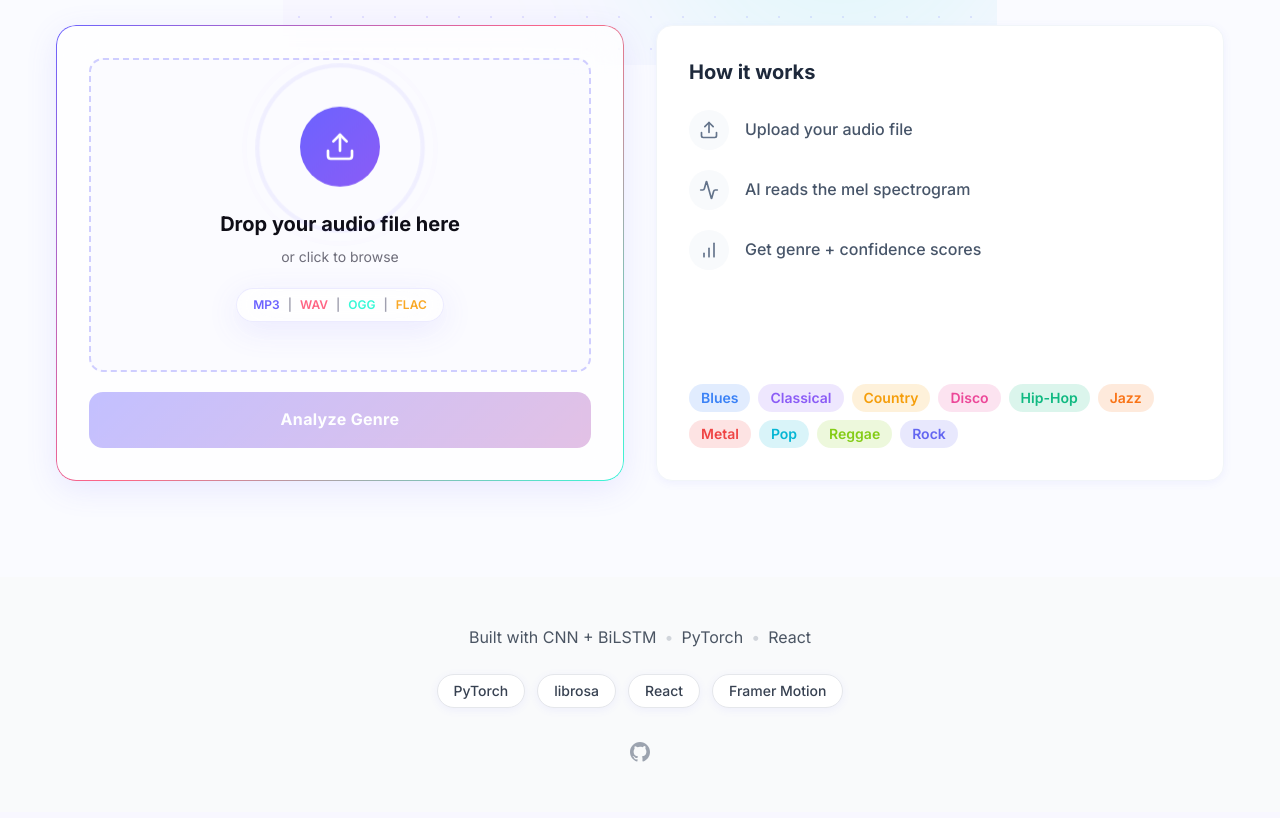
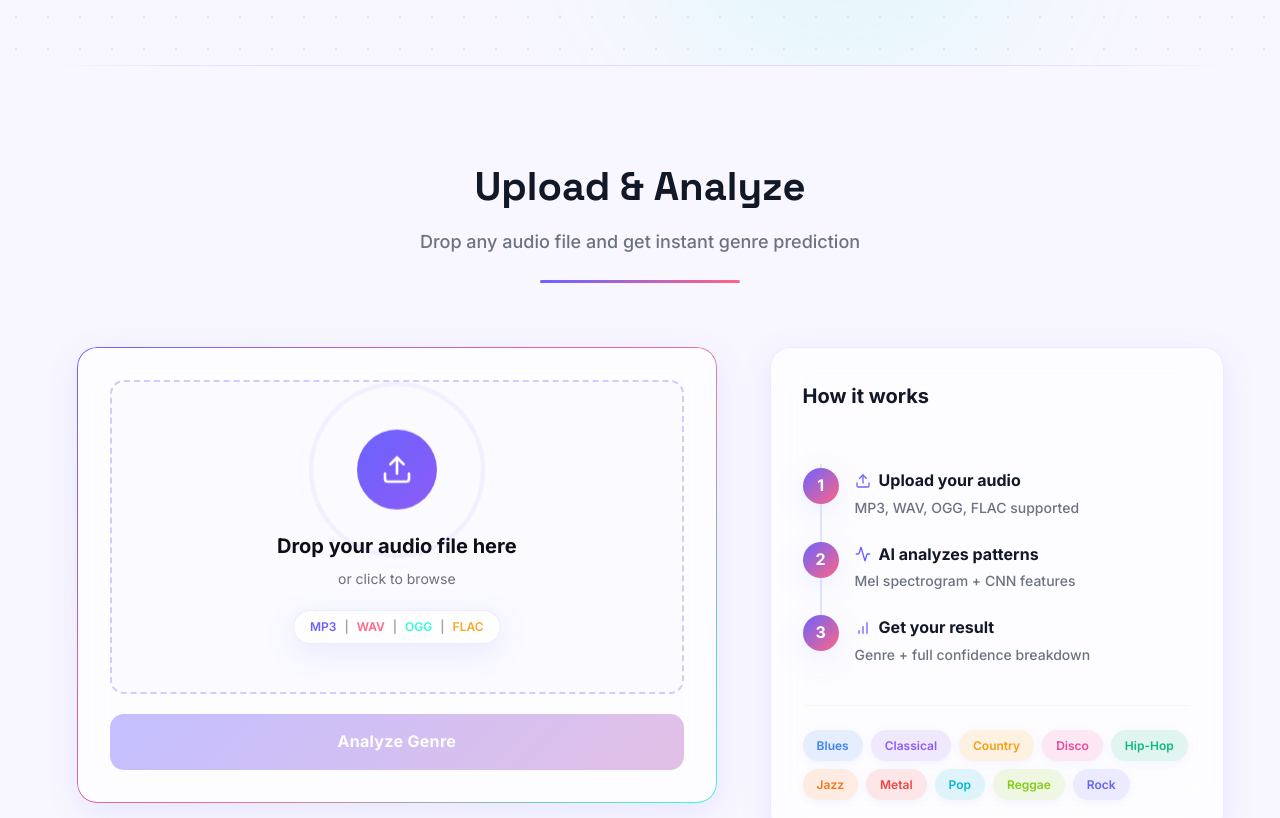
Before and after one commit to neeraj214/Music-Genre-Classification-from-Spectrograms, a React (Vite) app in the folder frontend/: page / in a window 1280 px wide. Shown: the part 803-1621 px from the top of the page. Built offline with nearby package versions, Linux system fonts and the light colour scheme; no server answers.

Commit message:
feat: final App.jsx assembly with page transitions and layout polish

```diff
--- a/frontend/src/App.jsx
+++ b/frontend/src/App.jsx
@@ -1,6 +1,6 @@
-import React from 'react';
-import { AnimatePresence } from 'framer-motion';
-import { Upload, Activity, BarChart } from 'lucide-react';
+import React, { useRef } from 'react';
+import { motion, AnimatePresence, useInView } from 'framer-motion';
+import { Upload, Activity, BarChart, ChevronDown } from 'lucide-react';
 
 // Components
 import Navbar from './components/Navbar';
@@ -20,6 +20,34 @@ import { useGenrePrediction } from './hooks/useGenrePrediction';
 import { GENRE_COLORS } from './utils/genreColors';
 import { capitalizeGenre } from './utils/formatters';
 
+// --- Shared Animated Section Wrapper ---
+const AnimatedSection = ({ children, id, className = '' }) => {
+  return (
+    <motion.section
+      id={id}
+      className={`w-full max-w-[1200px] mx-auto px-4 py-[80px] ${className}`}
+      initial={{ opacity: 0, y: 60 }}
+      whileInView={{ opacity: 1, y: 0 }}
+      viewport={{ once: true, margin: "-100px" }}
+      transition={{ type: "spring", stiffness: 80, damping: 16 }}
+    >
+      {children}
+    </motion.section>
+  );
+};
+
+// --- Section Divider ---
+const SectionDivider = () => (
+  <div className="w-full flex justify-center">
+    <div
+      className="h-[1px] w-full max-w-[1200px]"
+      style={{
+        background: 'linear-gradient(90deg, transparent, rgba(108,99,255,0.2) 20%, rgba(108,99,255,0.2) 80%, transparent)'
+      }}
+    />
+  </div>
+);
+
 const App = () => {
   const { file, audioURL, handleFileSelect, handleRemove, error: uploadError } = useAudioUpload();
   const { result, isLoading, error: predictError, predict, reset } = useGenrePrediction();
@@ -30,16 +58,13 @@ const App = () => {
     } else {
       handleRemove();
     }
-    reset(); // reset prediction when file changes
+    reset();
   };
 
   const handleAnalyze = () => {
-    if (file) {
-      predict(file);
-    }
+    if (file) predict(file);
   };
 
-  // Convert all_scores object to array for GenreResult if result exists
   const formattedResult = result ? {
     ...result,
     all_scores: Object.entries(result.all_scores).map(([genre, score]) => ({ genre, score }))
@@ -47,20 +72,90 @@ const App = () => {
 
   const genres = Object.keys(GENRE_COLORS);
 
+  const handleScrollToResults = () => {
+    const el = document.getElementById('results');
+    if (el) el.scrollIntoView({ behavior: 'smooth' });
+  };
+
+  // For the How It Works list animation
+  const containerVariants = {
+    hidden: { opacity: 0 },
+    show: {
+      opacity: 1,
+      transition: { staggerChildren: 0.2, delayChildren: 0.1 }
+    }
+  };
+
+  const itemVariants = {
+    hidden: { opacity: 0, scale: 0.5 },
+    show: { opacity: 1, scale: 1, transition: { type: "spring", stiffness: 200 } }
+  };
+
   return (
-    <div className="min-h-screen flex flex-col bg-[#FAFBFF] font-['Inter'] text-slate-800">
+    <div className="min-h-screen flex flex-col relative font-['Inter'] text-slate-800" style={{ backgroundColor: '#F8F7FF' }}>
+
+      {/* ── Background Orbs & Dots (Persisting across all app) ── */}
+      <div className="fixed inset-0 pointer-events-none z-[-1] overflow-hidden bg-[#F8F7FF]">
+        {/* Subtle dot grid */}
+        <div
+          className="absolute inset-0"
+          style={{
+            backgroundImage: 'radial-gradient(var(--border-medium) 1px, transparent 1px)',
+            backgroundSize: '40px 40px',
+            opacity: 0.3
+          }}
+        />
+        {/* Faint Orbs */}
+        <div
+          className="absolute top-[-10%] left-[-10%] w-[50%] h-[50%] rounded-full blur-[120px] opacity-20"
+          style={{ background: 'var(--brand-violet)' }}
+        />
+        <div
+          className="absolute top-[40%] right-[-10%] w-[40%] h-[50%] rounded-full blur-[120px] opacity-[0.15]"
+          style={{ background: 'var(--brand-cyan)' }}
+        />
+        <div
+          className="absolute bottom-[-10%] left-[20%] w-[40%] h-[40%] rounded-full blur-[120px] opacity-10"
+          style={{ background: 'var(--brand-pink)' }}
+        />
+      </div>
+
       <Navbar />
 
-      <main className="flex-grow flex flex-col items-center w-full">
+      <main className="flex-grow flex flex-col w-full z-10">
         <HeroSection />
 
-        {/* Main Content Area */}
-        <div className="w-full max-w-[1200px] mx-auto px-4 flex flex-col gap-8 -mt-10 relative z-10 pb-16">
+        <SectionDivider />
 
-          {/* Top Section: Upload vs How It Works */}
-          <div className="grid grid-cols-1 lg:grid-cols-2 gap-8">
-            {/* Left Column: Upload */}
-            <div className="w-full">
+        {/* ── Upload & Analyze Section ── */}
+        <AnimatedSection id="upload" className="pt-24">
+
+          {/* Section Header */}
+          <div className="text-center flex flex-col items-center mb-16 relative">
+            <h2
+              className="text-[40px] font-[800] text-gray-900 leading-tight mb-4"
+              style={{ fontFamily: "'Space Grotesk', sans-serif" }}
+            >
+              Upload & Analyze
+            </h2>
+            <p className="text-lg text-gray-500 font-medium mb-6">
+              Drop any audio file and get instant genre prediction
+            </p>
+            {/* Animated Underline */}
+            <motion.div
+              className="h-[3px] rounded-full"
+              style={{ background: 'linear-gradient(90deg, #6C63FF, #FF6584)' }}
+              initial={{ width: 0 }}
+              whileInView={{ width: 200 }}
+              viewport={{ once: true }}
+              transition={{ duration: 0.8, delay: 0.2, ease: "easeOut" }}
+            />
+          </div>
+
+          {/* Two Column Layout */}
+          <div className="flex flex-col lg:flex-row gap-8">
+            {/* Left: UploadZone */}
+            <div className="w-full lg:flex-[1.2]">
               <UploadZone
                 file={file}
                 onFileSelect={handleFileChange}
@@ -71,70 +166,168 @@ const App = () => {
               {predictError && <p className="text-red-500 text-center mt-4 font-medium">{predictError}</p>}
             </div>
 
-            {/* Right Column: How it Works static card */}
-            <div className="bg-white rounded-[16px] shadow-sm border border-slate-100 p-8 w-full h-full flex flex-col justify-between">
-              <div>
-                <h3 className="text-xl font-bold mb-6 text-slate-800">How it works</h3>
-                <ul className="space-y-5 mb-8">
-                  <li className="flex items-center gap-4 text-slate-600 font-medium">
-                    <div className="w-10 h-10 rounded-full bg-slate-50 flex items-center justify-center text-slate-500 shrink-0">
-                      <Upload size={20} />
+            {/* Right: How it Works */}
+            <div className="w-full lg:flex-[0.8]">
+              <div className="glass-card p-8 h-full flex flex-col relative overflow-hidden">
+                <h3 className="text-[20px] font-[700] text-gray-900 mb-8 z-10">How it works</h3>
+
+                <motion.div
+                  className="space-y-6 mb-10 flex-grow z-10 relative"
+                  variants={containerVariants}
+                  initial="hidden"
+                  whileInView="show"
+                  viewport={{ once: true, margin: "-50px" }}
+                >
+                  {/* Left animated border track connecting steps */}
+                  <div className="absolute left-[17px] top-[20px] bottom-[20px] w-[2px] bg-indigo-100 z-[-1]" />
+
+                  {/* Step 1 */}
+                  <div className="flex items-start gap-4">
+                    <motion.div variants={itemVariants} className="w-[36px] h-[36px] rounded-full bg-gradient-to-br from-[#6C63FF] to-[#FF6584] flex items-center justify-center text-white font-bold shrink-0 shadow-md">
+                      1
+                    </motion.div>
+                    <div>
+                      <h4 className="font-bold text-gray-900 flex items-center gap-2 mb-1">
+                        <Upload size={16} className="text-[#6C63FF]" /> Upload your audio
+                      </h4>
+                      <p className="text-sm font-medium text-gray-500">MP3, WAV, OGG, FLAC supported</p>
                     </div>
-                    <span>Upload your audio file</span>
-                  </li>
-                  <li className="flex items-center gap-4 text-slate-600 font-medium">
-                    <div className="w-10 h-10 rounded-full bg-slate-50 flex items-center justify-center text-slate-500 shrink-0">
-                      <Activity size={20} />
+                  </div>
+
+                  {/* Step 2 */}
+                  <div className="flex items-start gap-4">
+                    <motion.div variants={itemVariants} className="w-[36px] h-[36px] rounded-full bg-gradient-to-br from-[#6C63FF] to-[#FF6584] flex items-center justify-center text-white font-bold shrink-0 shadow-md">
+                      2
+                    </motion.div>
+                    <div>
+                      <h4 className="font-bold text-gray-900 flex items-center gap-2 mb-1">
+                        <Activity size={16} className="text-[#6C63FF]" /> AI analyzes patterns
+                      </h4>
+                      <p className="text-sm font-medium text-gray-500">Mel spectrogram + CNN features</p>
                     </div>
-                    <span>AI reads the mel spectrogram</span>
-                  </li>
-                  <li className="flex items-center gap-4 text-slate-600 font-medium">
-                    <div className="w-10 h-10 rounded-full bg-slate-50 flex items-center justify-center text-slate-500 shrink-0">
-                      <BarChart size={20} />
+                  </div>
+
+                  {/* Step 3 */}
+                  <div className="flex items-start gap-4">
+                    <motion.div variants={itemVariants} className="w-[36px] h-[36px] rounded-full bg-gradient-to-br from-[#6C63FF] to-[#FF6584] flex items-center justify-center text-white font-bold shrink-0 shadow-md">
+                      3
+                    </motion.div>
+                    <div>
+                      <h4 className="font-bold text-gray-900 flex items-center gap-2 mb-1">
+                        <BarChart size={16} className="text-[#6C63FF]" /> Get your result
+                      </h4>
+                      <p className="text-sm font-medium text-gray-500">Genre + full confidence breakdown</p>
                     </div>
-                    <span>Get genre + confidence scores</span>
-                  </li>
-                </ul>
-              </div>
+                  </div>
+                </motion.div>
 
-              <div>
-                <div className="flex flex-wrap gap-2">
+                {/* Genre Pills */}
+                <div className="flex flex-wrap gap-[8px] z-10 pt-6 border-t border-indigo-50/50">
                   {genres.map((genre) => (
-                    <span
+                    <motion.span
                       key={genre}
-                      className="px-3 py-1 text-sm font-semibold rounded-full"
+                      whileHover={{ scale: 1.08, y: -2 }}
+                      className="px-[14px] py-[6px] text-[12px] font-[600] rounded-full shadow-sm cursor-default"
                       style={{
                         color: GENRE_COLORS[genre],
-                        backgroundColor: `${GENRE_COLORS[genre]}26` // ~15% opacity hex
+                        backgroundColor: `${GENRE_COLORS[genre]}1F` // ~12% opacity
                       }}
                     >
                       {capitalizeGenre(genre)}
-                    </span>
+                    </motion.span>
                   ))}
                 </div>
               </div>
             </div>
           </div>
 
-          {/* Conditional Components managed by AnimatePresence */}
-          <div className="flex flex-col gap-8 w-full items-center">
-            <AnimatePresence mode="wait">
-              {audioURL && <WaveformPlayer key="waveform" audioURL={audioURL} fileName={file?.name} />}
-            </AnimatePresence>
+          <AnimatePresence mode="wait">
+            {audioURL && (
+              <motion.div
+                initial={{ opacity: 0, height: 0 }}
+                animate={{ opacity: 1, height: 'auto' }}
+                exit={{ opacity: 0, height: 0 }}
+                className="w-full mt-8"
+              >
+                <WaveformPlayer key="waveform" audioURL={audioURL} fileName={file?.name} />
+              </motion.div>
+            )}
+          </AnimatePresence>
 
-            <AnimatePresence mode="wait">
-              {isLoading && <LoadingAnimation key="loading" />}
-            </AnimatePresence>
+          {/* Scroll to results indicator */}
+          <AnimatePresence>
+            {formattedResult && !isLoading && (
+              <motion.div
+                initial={{ opacity: 0, y: -20 }}
+                animate={{ opacity: 1, y: 0 }}
+                exit={{ opacity: 0 }}
+                className="w-full flex justify-center mt-12"
+              >
+                <button
+                  onClick={handleScrollToResults}
+                  className="flex flex-col items-center gap-2 text-gray-500 hover:text-[#6C63FF] transition-colors"
+                >
+                  <span className="text-sm font-bold tracking-wider uppercase bg-white/50 backdrop-blur-sm px-4 py-1.5 rounded-full border border-gray-200">
+                    Results Below
+                  </span>
+                  <motion.div
+                    animate={{ y: [0, 8, 0] }}
+                    transition={{ repeat: Infinity, duration: 1.5, ease: "easeInOut" }}
+                  >
+                    <ChevronDown size={24} />
+                  </motion.div>
+                </button>
+              </motion.div>
+            )}
+          </AnimatePresence>
+        </AnimatedSection>
 
-            <AnimatePresence mode="wait">
-              {formattedResult && !isLoading && <GenreResult key="genre-result" result={formattedResult} />}
-            </AnimatePresence>
+        <AnimatePresence mode="wait">
+          {isLoading && (
+            <motion.div
+              key="loading-container"
+              initial={{ opacity: 0 }}
+              animate={{ opacity: 1 }}
+              exit={{ opacity: 0 }}
+              className="w-full"
+            >
+              <SectionDivider />
+              <AnimatedSection id="loading-sec" className="py-20 flex justify-center">
+                <LoadingAnimation key="loading" />
+              </AnimatedSection>
+            </motion.div>
+          )}
+        </AnimatePresence>
 
-            <AnimatePresence mode="wait">
-              {formattedResult && !isLoading && <SpectrogramView key="spectrogram" spectrogramData={formattedResult?.spectrogram || null} />}
-            </AnimatePresence>
-          </div>
-        </div>
+        <AnimatePresence mode="wait">
+          {formattedResult && !isLoading && (
+            <motion.div
+              key="results-container"
+              initial={{ opacity: 0 }}
+              animate={{ opacity: 1 }}
+              exit={{ opacity: 0 }}
+              className="w-full"
+            >
+              <SectionDivider />
+              <AnimatedSection id="results" className="pb-32">
+                <div className="flex flex-col gap-12 w-full">
+                  <GenreResult key="genre-result" result={formattedResult} />
+
+                  {formattedResult.spectrogram && (
+                    <motion.div
+                      initial={{ opacity: 0, y: 30 }}
+                      whileInView={{ opacity: 1, y: 0 }}
+                      viewport={{ once: true }}
+                    >
+                      <SpectrogramView key="spectrogram" spectrogramData={formattedResult.spectrogram} />
+                    </motion.div>
+                  )}
+                </div>
+              </AnimatedSection>
+            </motion.div>
+          )}
+        </AnimatePresence>
+
       </main>
 
       <Footer />
```
